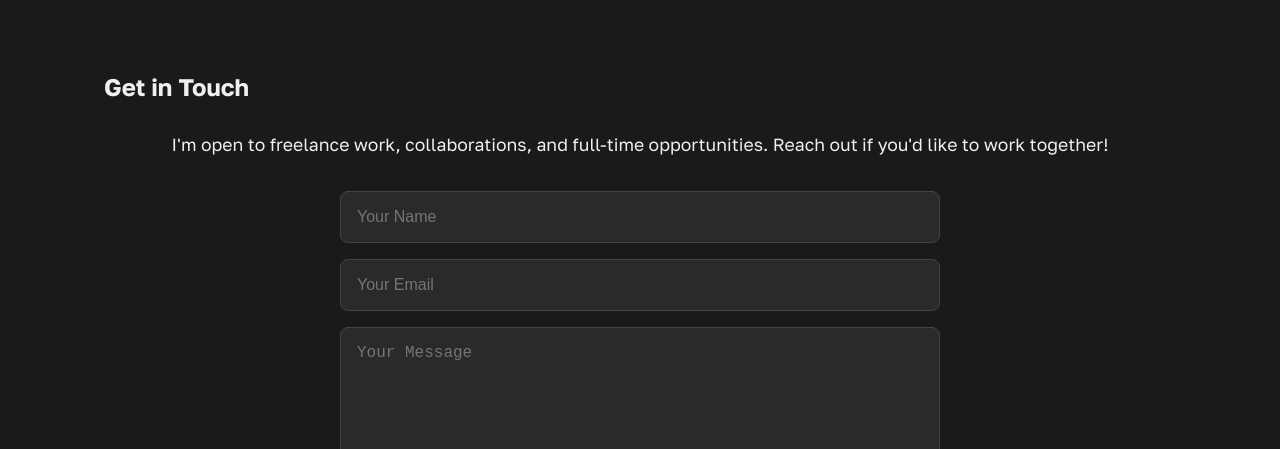
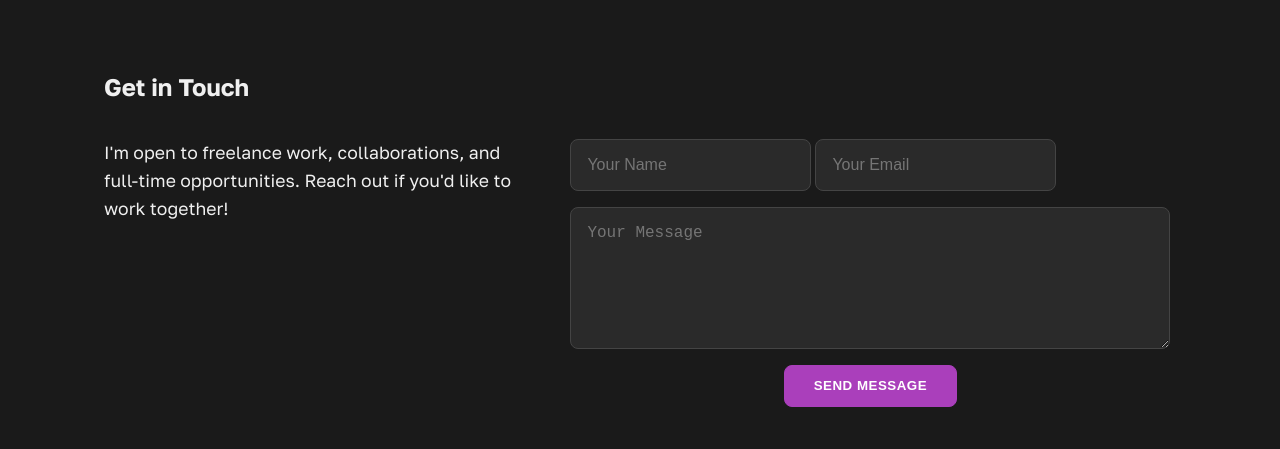
Before and after one commit to isabela3013/Portfolio, a plain HTML site: page index.html in a window 1280 px wide. Shown: the part 3161-3610 px from the top of the page. Drawn offline with nearby package versions, Linux system fonts and the light colour scheme.

Commit message:
Star icon

```diff
--- a/index.html
+++ b/index.html
@@ -5,7 +5,7 @@
         <meta name="viewport" content="width=device-width, initial-scale=1.0" />
         <title>Isabella Jaramillo Viedma - Full Stack Developer</title>
         <link rel="stylesheet" href="style.css" />
-        <link rel="icon" type="image/x-icon" href="favicon.ico" />
+        <link rel="icon" type="image/x-icon" href="assets/icons/star.png" />
         <link rel="preconnect" href="https://fonts.googleapis.com">
         <link rel="preconnect" href="https://fonts.gstatic.com" crossorigin>
         <link href="https://fonts.googleapis.com/css2?family=Golos+Text:wght@400..900&display=swap" rel="stylesheet">
@@ -206,13 +206,14 @@
             <section id="contact" class="contact-section section-padding">
                 <div class="container">
                     <h2>Get in Touch</h2>
-                    <div>
+                    <div class="contact-content">
                         <p>I'm open to freelance work, collaborations, and full-time opportunities. Reach out if you'd like to work together!</p>
                         <form class="contact-form" netlify method="post" data-netlify="true" data-netlify-honeypot="bot-field" onSubmit="submit">
                             <input class="hidden" name="bot-field" />
-
-                            <input type="text" name="name" placeholder="Your Name" required />
-                            <input type="email" name="email" placeholder="Your Email" required />
+                            <div>
+                                <input type="text" name="name" placeholder="Your Name" required />
+                                <input type="email" name="email" placeholder="Your Email" required />
+                            </div>
                             <textarea name="message" placeholder="Your Message" rows="6" required></textarea>
                             <button type="submit" class="button primary-button">Send Message</button>
                         </form>
--- a/style.css
+++ b/style.css
@@ -515,12 +515,29 @@ header .container {
     font-size: 1.1rem;
 }
 
+.contact-content {
+    display: flex;
+    flex-direction: row;
+    gap: 2rem;
+    align-items: flex-start;
+    margin-top: 2rem;
+    flex-wrap: wrap; /* responsive fallback */
+}
+
+.contact-content p {
+    width: 40%;
+    font-size: 1.1rem;
+    text-align: left;
+    margin: 0;
+}
+
 .contact-form {
+    width: 60%;
     display: flex;
     flex-direction: column;
     gap: 1rem;
     max-width: 600px;
-    margin: 0 auto 2rem auto;
+    margin: 0 auto 1rem auto;
 }
 
 .contact-form input,
```
Also changed, not shown: assets/icons/star.png (added).
